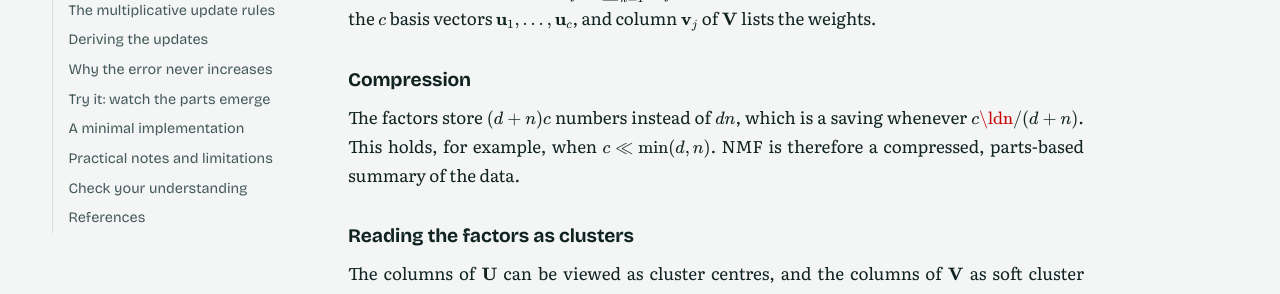
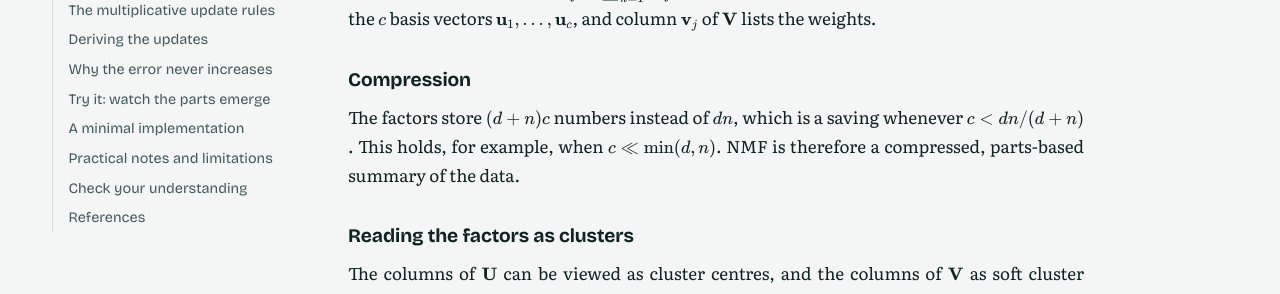
Before and after one commit to Kristina01-hash/Kristina01-hash.github.io, a Jekyll site: the page clown-network/chronicles/November_2026_Nonnegative_Matrix_Factorization_Part_II.html, which Jekyll copies as it is, in a window 1280 px wide and 900 px high, scrolled down 2170 px. Shown: the part 152-446 px from the top of the window. Built offline with Jekyll 4.4.1, drawn with Linux system fonts in a browser that asks for light colours.

Commit message:
Update November_2026_Nonnegative_Matrix_Factorization_Part_II.html

```diff
--- a/clown-network/chronicles/November_2026_Nonnegative_Matrix_Factorization_Part_II.html
+++ b/clown-network/chronicles/November_2026_Nonnegative_Matrix_Factorization_Part_II.html
@@ -308,7 +308,7 @@ footer { border-top: 1px solid var(--rule); max-width: 76rem; margin: 0 auto; pa
     <p>Read column by column, <span class="m">$\mathbf{x}_j\approx\sum_{k=1}^{c}V_{kj}\,\mathbf{u}_k$</span>: every sample is a nonnegative combination of the <span class="m">$c$</span> basis vectors <span class="m">$\mathbf{u}_1,\dots,\mathbf{u}_c$</span>, and column <span class="m">$\mathbf{v}_j$</span> of <span class="m">$\mathbf{V}$</span> lists the weights.</p>
 
     <h3>Compression</h3>
-    <p>The factors store <span class="m">$(d+n)c$</span> numbers instead of <span class="m">$dn$</span>, which is a saving whenever <span class="m">$c\ldn/(d+n)$</span>. This holds, for example, when <span class="m">$c\ll\min(d,n)$</span>. NMF is therefore a compressed, parts-based summary of the data.</p>
+    <p>The factors store <span class="m">$(d+n)c$</span> numbers instead of <span class="m">$dn$</span>, which is a saving whenever <span class="m">$c&ltdn/(d+n)$</span>. This holds, for example, when <span class="m">$c\ll\min(d,n)$</span>. NMF is therefore a compressed, parts-based summary of the data.</p>
 
     <h3>Reading the factors as clusters</h3>
     <p>The columns of <span class="m">$\mathbf{U}$</span> can be viewed as cluster centres, and the columns of <span class="m">$\mathbf{V}$</span> as soft cluster indicators: sample <span class="m">$j$</span> leans towards cluster <span class="m">$\arg\max_k V_{kj}$</span>.</p>
```
